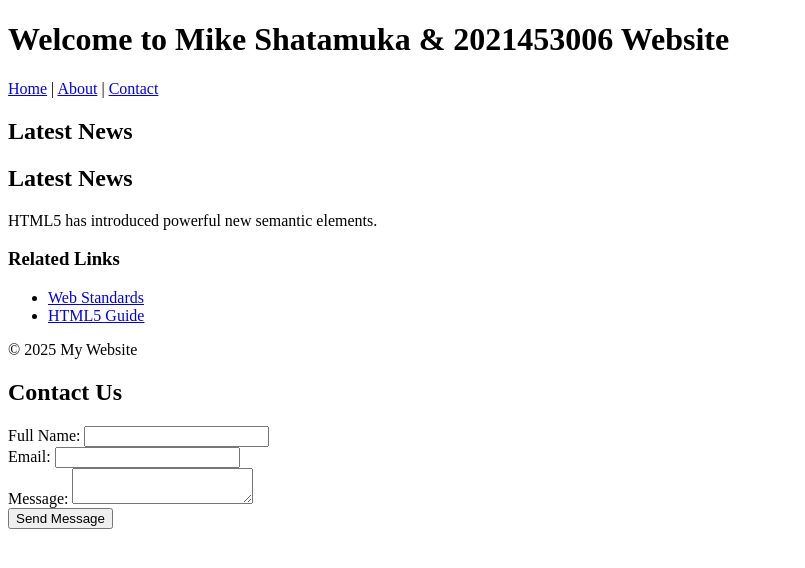
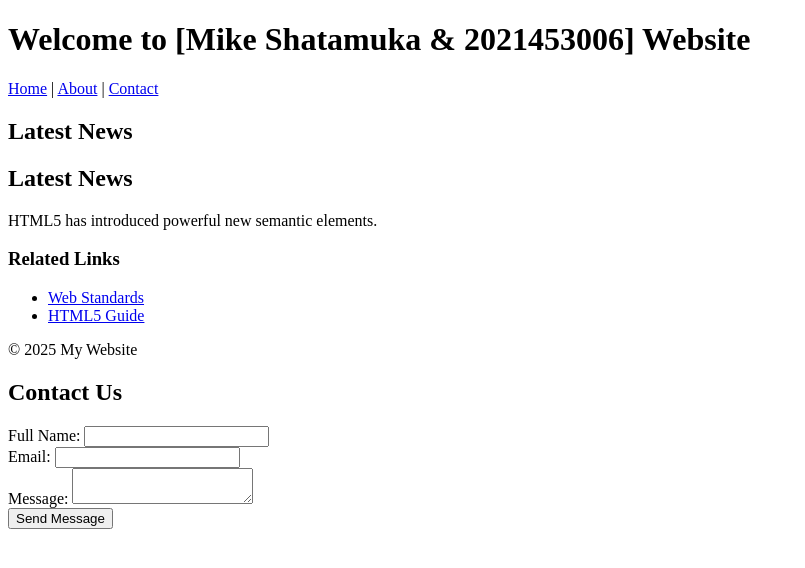
Before and after one commit to XtremeNation32/lab2-html, a plain HTML site: page index.html in a window 1280 px wide. Shown: the whole page, without its empty margins (0-805 px from the left). Drawn offline with Linux system fonts and the light colour scheme.

Commit message:
modified h1 tag

```diff
--- a/index.html
+++ b/index.html
@@ -7,7 +7,7 @@
 </head>
 <body>
 <header>
-<h1>Welcome to Mike Shatamuka & 2021453006 Website</h1>
+<h1>Welcome to [Mike Shatamuka & 2021453006] Website</h1>
 <nav>
 <a href="#">Home</a> |
 <a href="#">About</a> |
```
